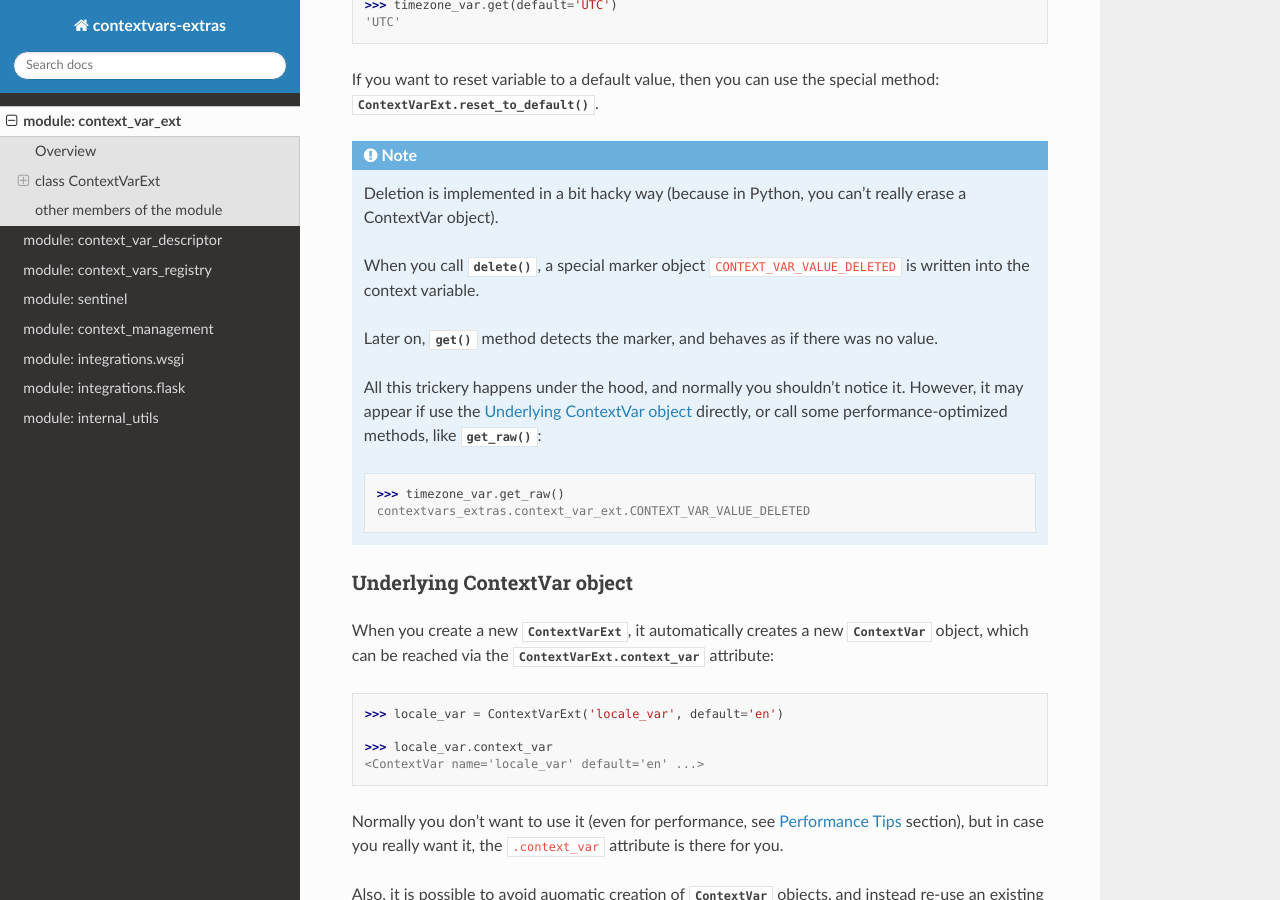
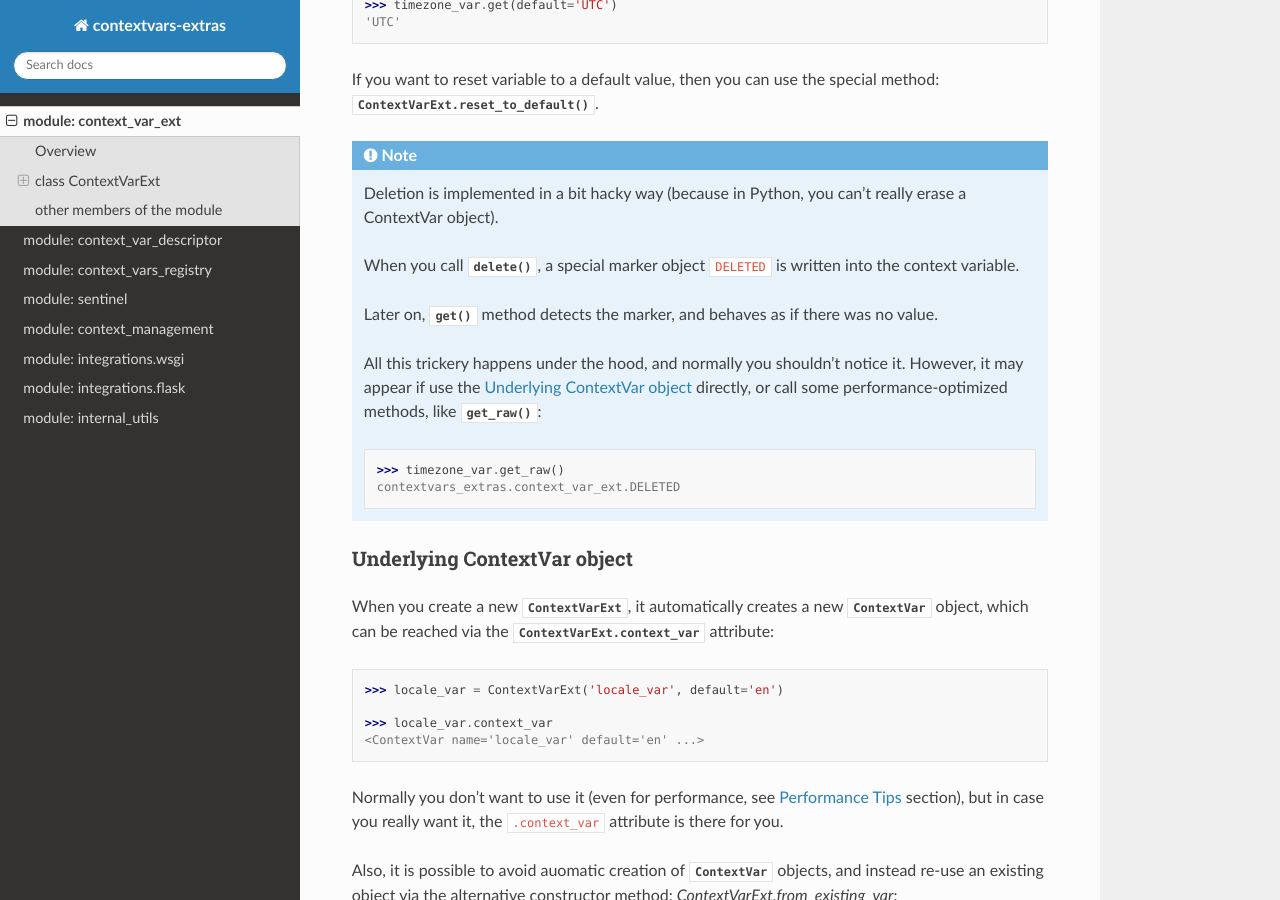
Before and after one commit to vdmit11/contextvars-registry, a Sphinx documentation site: the page built from docs/context_var_ext.rst, in a window 1280 px wide and 900 px high, scrolled down 3558 px. Built offline with Sphinx 7.4.7 and the Read the Docs theme 2.0.0, drawn with Linux system fonts in a browser that asks for light colours.

Commit message:
refactor: shorten name of ContextVarDeletionMark and its instances
rename:

    ContextVarDeletionMark -> DeletionMark
    CONTEXT_VAR_VALUE_DELETED -> DELETED
    CONTEXT_VAR_RESET_TO_DEFAULT -> RESET_TO_DEFAULT

Because shorter names are easier to read.

Previously I've made them verbose because they're exported from the
python module and could be used in the outside world, but then I
realized that such cases are rare, and thus I shouldn't care about
them too much.

So I decided to shorten them, just to improve readability of the code.

Also, I re-worked the docstrings slightly, shortened them,
to make them also more readable in the docs.

```diff
--- a/docs/context_var_ext.rst
+++ b/docs/context_var_ext.rst
@@ -43,8 +43,8 @@
 
 .. autosummary::
 
-   CONTEXT_VAR_VALUE_DELETED
-   CONTEXT_VAR_RESET_TO_DEFAULT
+   DELETED
+   RESET_TO_DEFAULT
    NO_DEFAULT
 
 
@@ -192,7 +192,7 @@
     (because in Python, you can't really erase a ContextVar object).
 
     When you call :meth:`~ContextVarExt.delete`, a special marker object
-    ``CONTEXT_VAR_VALUE_DELETED`` is written into the context variable.
+    ``DELETED`` is written into the context variable.
 
     Later on, :meth:`~ContextVarExt.get` method detects the marker,
     and behaves as if there was no value.
@@ -202,7 +202,7 @@
     or call some performance-optimized methods, like :meth:`~ContextVarExt.get_raw`::
 
         >>> timezone_var.get_raw()
-        contextvars_extras.context_var_ext.CONTEXT_VAR_VALUE_DELETED
+        contextvars_extras.context_var_ext.DELETED
 
 
 Underlying ContextVar object
--- a/docs/context_vars_registry.rst
+++ b/docs/context_vars_registry.rst
@@ -163,7 +163,7 @@
 So, we have to do some trickery to implement deletion...
 
 When you call ``del`` or ``delattr()``, we don't actually delete anything,
-but instead we write to the variable a special token object called ``CONTEXT_VAR_VALUE_DELETED``.
+but instead we write to the variable a special token object called ``DELETED``.
 
 Later on, when the variable is read, there is a ``if`` check under the hood,
 that detects the special token and throws an exception.
@@ -192,10 +192,10 @@
     'DEFAULT_VALUE'
 
 ...but if you try to use :meth:`~.ContextVarDescriptor.get_raw` method,
-you will get that special ``CONTEXT_VAR_VALUE_DELETED`` object stored in the ``ContextVar``::
+you will get that special ``DELETED`` object stored in the ``ContextVar``::
 
     >>> CurrentVars.user_id.get_raw()
-    contextvars_extras.context_var_ext.CONTEXT_VAR_VALUE_DELETED
+    contextvars_extras.context_var_ext.DELETED
 
 So, long story short: once allocated, a ``ContextVar`` object lives forever in the registry.
 When you delete it, we only mark it as deleted, but never actually delete it.
```
Also changed, not shown: 3 other files.
